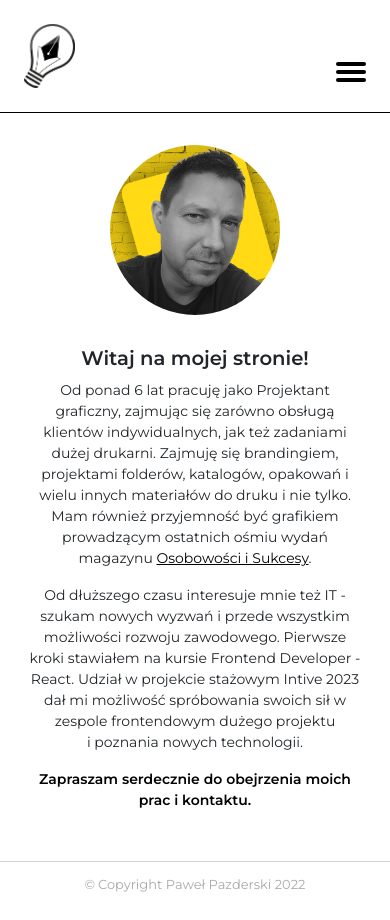
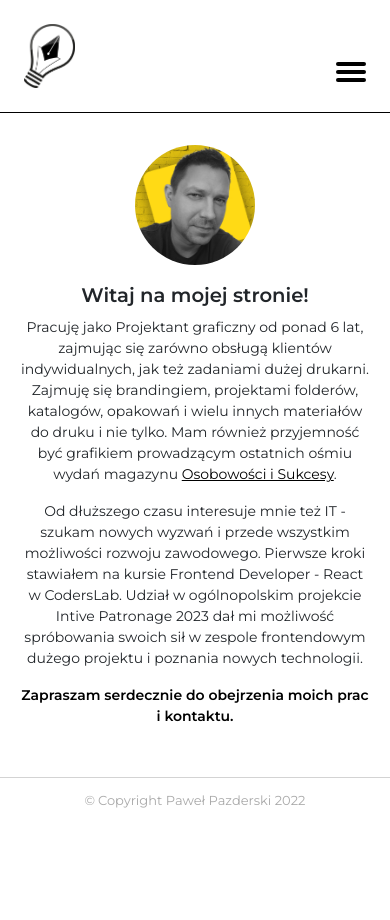
Before and after one commit to PawelPazderski/mypage, a React (Create React App) app: page / in a window 390 px wide. After the commit the page ends 844 px from the top, so only its background shows below. Built offline with nearby package versions, Linux system fonts and the light colour scheme.

Commit message:
styling improvement

```diff
--- a/src/components/Contact/contact.scss
+++ b/src/components/Contact/contact.scss
@@ -42,6 +42,9 @@
 @media(max-width: 960px) {
     .contact-container {
         width: 70%;
+        label {
+            margin-top: 20px;
+        }
     }
 }
 
--- a/src/components/Home/Home.js
+++ b/src/components/Home/Home.js
@@ -12,12 +12,12 @@ const Home = () => {
             <div className='home-container-foto'></div>
             <div className='home-container-text'>
                 <h1>Witaj na mojej stronie!</h1>
-                <p>Od ponad 6 lat pracuję jako Projektant graficzny, zajmując się zarówno obsługą klientów indywidualnych, jak też zadaniami dużej drukarni. Zajmuję się brandingiem, projektami folderów, katalogów, opakowań i wielu innych materiałów do druku i nie tylko. Mam również przyjemność być grafikiem prowadzącym ostatnich ośmiu wydań magazynu <a href="https://osobowosciisukcesy.pl/aktualny-numer-online/" target="blank">Osobowości i Sukcesy</a>.</p>
+                <p>Pracuję jako Projektant graficzny od ponad 6 lat, zajmując się zarówno obsługą klientów indywidualnych, jak też zadaniami dużej drukarni. Zajmuję się brandingiem, projektami folderów, katalogów, opakowań i wielu innych materiałów do druku i nie tylko. Mam również przyjemność być grafikiem prowadzącym ostatnich ośmiu wydań magazynu <a href="https://osobowosciisukcesy.pl/aktualny-numer-online/" target="blank">Osobowości i Sukcesy</a>.</p>
 
                 {/* <p>Wcześniej wiele lat byłem związany z branżą gastronomiczną, prowadząc własną działalność. Specyfika rynku, trudności jakich w branży nie brakuje a także, może przede wszystkim fakt pojawienia się w moim życiu moich cudownych synków skłoniły mnie do poszukiwań nowej drogi zawodowej. Przemieniłem wówczas swoje hobby, jakim
                 była grafika komputerowa w pracę zawodową, kończąc dwuletnią Szkołę Sztuk Pięknych jako plastyk - specjalność techniki graficzne.</p> */}
 
-                <p>Od dłuższego czasu interesuje mnie też IT - szukam nowych wyzwań i przede wszystkim możliwości rozwoju zawodowego. Pierwsze kroki stawiałem na kursie Frontend Developer - React. Udział w projekcie stażowym Intive 2023 dał mi możliwość spróbowania swoich sił w zespole frontendowym dużego projektu i poznania nowych technologii. </p>
+                <p>Od dłuższego czasu interesuje mnie też IT - szukam nowych wyzwań i przede wszystkim możliwości rozwoju zawodowego. Pierwsze kroki stawiałem na kursie Frontend Developer - React w CodersLab. Udział w ogólnopolskim projekcie Intive Patronage 2023 dał mi możliwość spróbowania swoich sił w zespole frontendowym dużego projektu i poznania nowych technologii. </p>
 
                 <a href="./portfolio" className='strong-text'>Zapraszam serdecznie do obejrzenia moich prac i kontaktu.</a>
             </div>
--- a/src/components/Home/home.scss
+++ b/src/components/Home/home.scss
@@ -34,7 +34,7 @@ p {
     }
     .home-container-text {
         text-align: center;
-        width: 70%;
+        width: 65%;
     }
 
 }
@@ -62,8 +62,13 @@ p {
 
 @media(max-width: 960px) {
     .home-container .home-container-text {
-        width: 85%;
+        width: 90%;
         font-size: 14px;
+    }
+    .home-container .home-container-foto {
+        width: 120px;
+        height: 120px;
+        margin-bottom: 1.2em;
     }
     h1 {
         margin-bottom: 0.5em;
```
